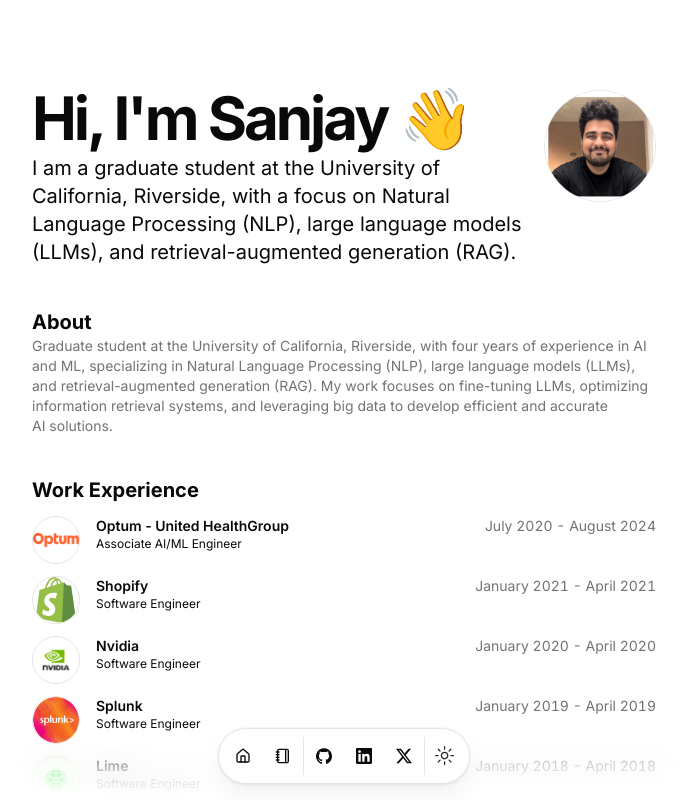
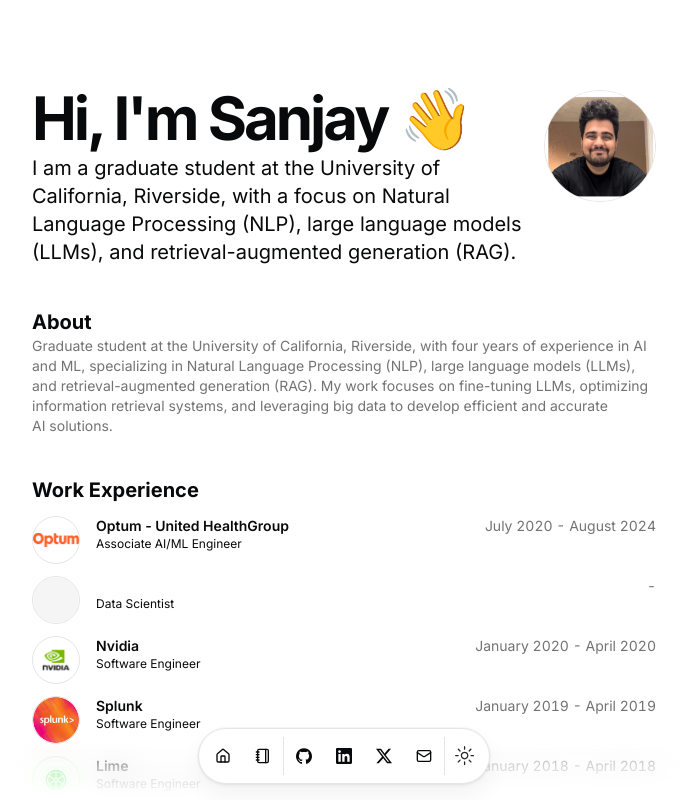
Before and after one commit to Sanjay1S/SanjaySrinivasa.github.io, a Next.js app: page / in a window 1280 px wide. Shown: the top 800 px of the page, without its empty margins (296-983 px from the left). Built offline with nearby package versions, Linux system fonts and the light colour scheme.

Commit message:
fix: update resume data for navbar visibility and job details

```diff
--- a/src/data/resume.tsx
+++ b/src/data/resume.tsx
@@ -78,7 +78,7 @@ export const DATA = {
         url: "#",
         icon: Icons.email,
 
-        navbar: false,
+        navbar: true,
       },
     },
   },
@@ -97,14 +97,14 @@ export const DATA = {
         "Implemented the Bitcoin discreet log contract (DLC) protocol specifications as an open source Typescript SDK. Dockerized all microservices and setup production kubernetes cluster. Architected a data lake using AWS S3 and Athena for historical backtesting of bitcoin trading strategies. Built a mobile app using react native and typescript.",
     },
     {
-      company: "Shopify",
+      company: "",
       badges: [],
       href: "https://shopify.com",
       location: "Remote",
-      title: "Software Engineer",
-      logoUrl: "shopify.svg",
-      start: "January 2021",
-      end: "April 2021",
+      title: "Data Scientist",
+      logoUrl: "",
+      start: "",
+      end: "",
       description:
         "Implemented a custom Kubernetes controller in Go to automate the deployment of MySQL and ProxySQL custom resources in order to enable 2,000+ internal developers to instantly deploy their app databases to production. Wrote several scripts in Go to automate MySQL database failovers while maintaining master-slave replication topologies and keeping Zookeeper nodes consistent with changes.",
     },
```
